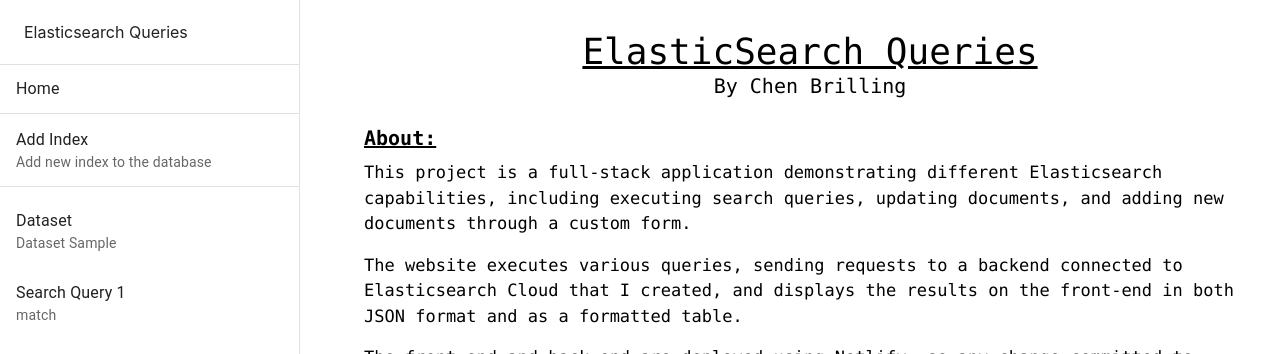
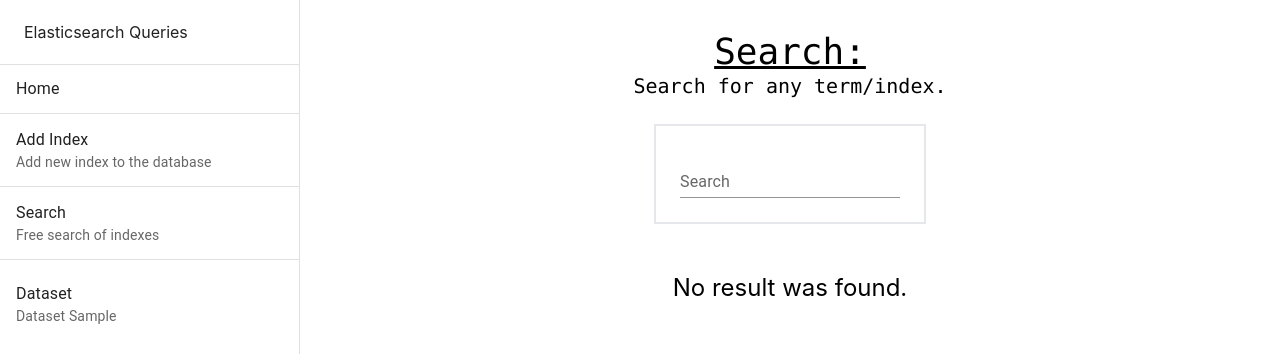
Before and after one commit to ChenBri/Elasticsearch-Frontend, a React (Create React App) app: page /search in a window 1280 px wide. Before the commit this address led to /. Shown: the top 354 px of the page. Built offline with nearby package versions, Linux system fonts and the light colour scheme.

Commit message:
Added search

```diff
--- a/src/App.jsx
+++ b/src/App.jsx
@@ -9,6 +9,7 @@
 import { Route } from 'react-router';
 import HomePage from './Components/HomePage';
 import AddEntry from "./Components/AddEntry";
+import Search from './Components/Search';
 
 function App() {
   const navigate = useNavigate();
@@ -70,6 +71,11 @@
           element={<AddEntry />}
         />
         <Route
+          exact
+          path="/search"
+          element={<Search />}
+        />
+        <Route
           path="*"
           element={<Navigate to="/" replace />}
         />
--- a/src/Components/Navbar.jsx
+++ b/src/Components/Navbar.jsx
@@ -38,6 +38,14 @@
 
             <Divider />
 
+            <ListItem key={"Add Index"} disablePadding>
+                <ListItemButton onClick={() => changeRoute('/search')}>
+                    <ListItemText primary={"Search"} secondary="Free search of indexes" />
+                </ListItemButton>
+            </ListItem>
+
+            <Divider />
+
             <List>
                 {searchQueries.map((query, index) => (
 
--- /dev/null
+++ b/src/Components/Search.jsx
@@ -0,0 +1,97 @@
+import api from "./../Utils/axiosUtils";
+import Header from "./Header";
+import { TextField, Button } from "@mui/material";
+import { useRef, useState } from "react";
+import { CodeBlock, dracula } from 'react-code-blocks';
+import MyTable from "./MyTable";
+
+
+function Search() {
+
+    let searchRef = useRef("");
+    const [searchResult, setSearchResult] = useState({});
+    const [toggleView, setToggleView] = useState(true);
+
+    async function handleChange() {
+
+        let searchQuery = {
+            "query": {
+                "index": "sample",
+                "body": {
+                    "query": {
+                        "multi_match": {
+                            "query": searchRef.current.value,
+                            "fields": [
+                                "first_name",
+                                "last_name",
+                                "gender",
+                                "email",
+                                "department",
+                                "job"
+                            ],
+                            "fuzziness": "AUTO"
+                        }
+                    }
+                }
+            }
+        }
+
+        await api.post("/search", searchQuery)
+            .then(function (response) {
+                setSearchResult(response.data.data.hits)
+            })
+            .catch(function (error) {
+                console.log(error);
+            });
+    }
+
+
+
+    return (
+        <>
+            <div className="flex flex-col w-full mx-12">
+
+                <Header header="Search:" subHeader={"Search for any term/index."} />
+
+                <div className="border-2 p-6 flex justify-center mx-auto">
+                    <TextField className="self-center" id="search" label="Search" variant="standard" inputRef={searchRef} onChange={handleChange} />
+                </div>
+
+                <div className="w-full relative">
+
+                    {searchResult.length ?
+                        <>
+                            <div className="absolute -top-4 z-10 right-2">
+
+                            </div>
+                            <div className="absolute -top-4 z-10 right-2">
+                                <Button variant="contained" onClick={() => setToggleView(!toggleView)}>{toggleView ? "Table" : "Code"}</Button>
+                            </div>
+                            <div>Result:</div>
+
+                            {toggleView ?
+                                <CodeBlock
+                                    text={JSON.stringify(searchResult, undefined, 4)}
+                                    showLineNumbers={true}
+                                    theme={dracula}
+                                    language={"json"}
+                                    codeBlock
+                                /> :
+                                <MyTable hits={searchResult} />}
+
+                        </>
+
+
+
+                        :
+                        <div className="text-center text-2xl pt-12">No result was found.</div>}
+
+                </div>
+
+            </div>
+
+        </>
+    );
+}
+
+export default Search;
```
